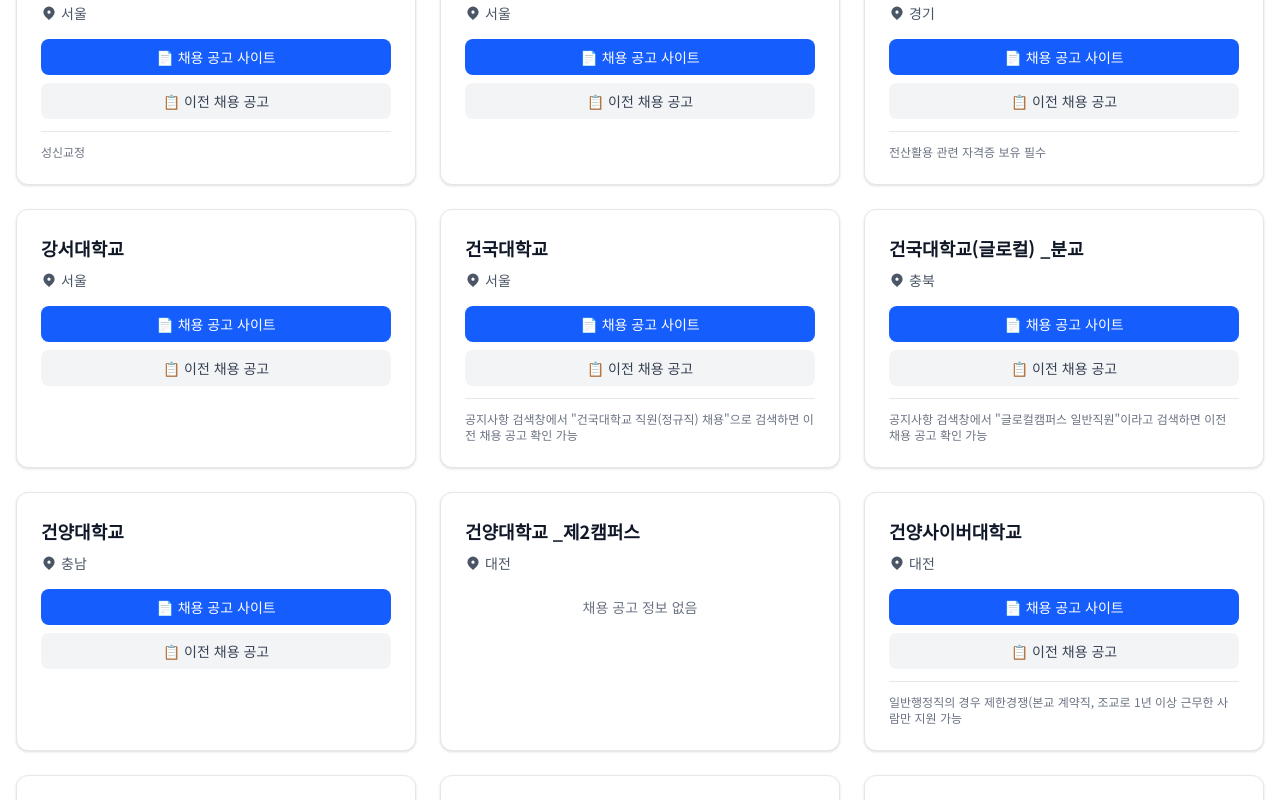
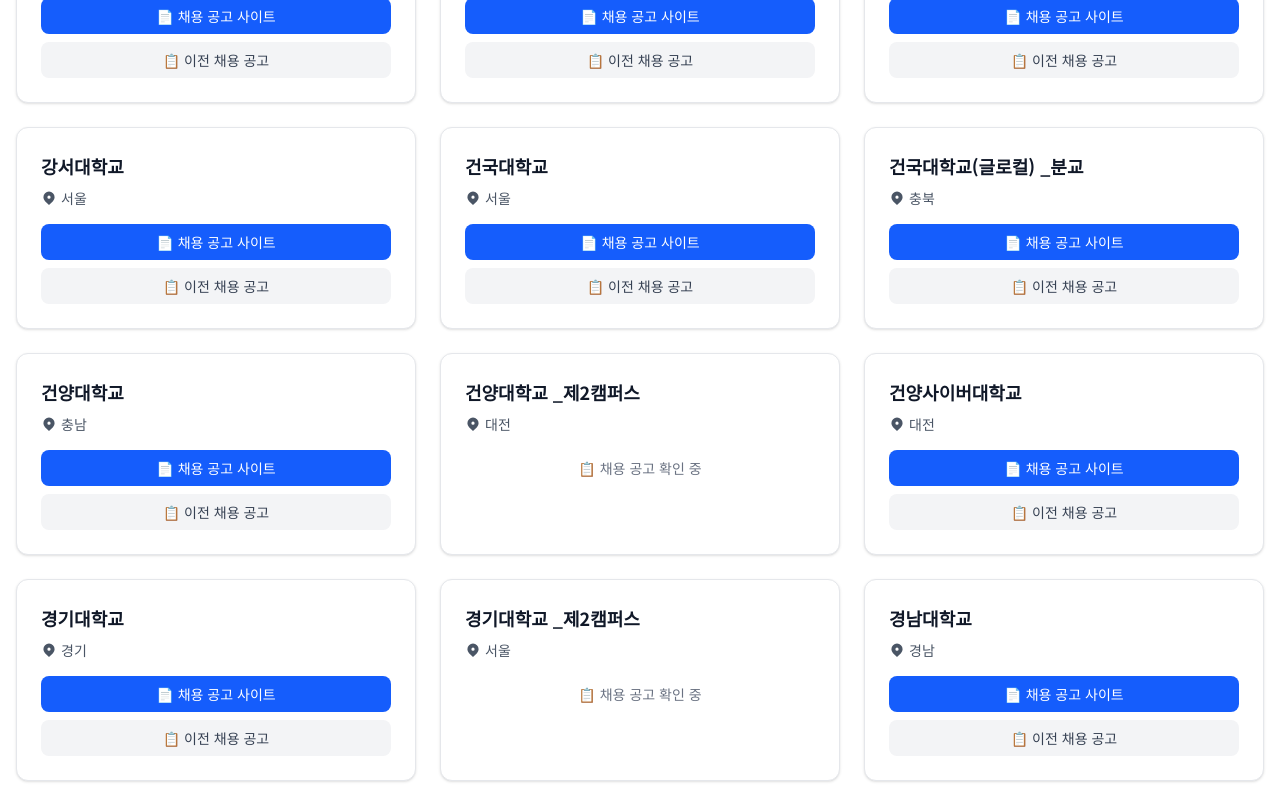
Before and after one commit to jsecolens/daruharutv-blog, a Next.js app: page /recruitment in a window 1280 px wide. Shown: the part 1260-2060 px from the top of the page. Built offline with nearby package versions, Linux system fonts and the light colour scheme.

Commit message:
Remove sensitive note field and update empty state text
- Remove university note display (sensitive information)
- Change '채용 공고 정보 없음' to '📋 채용 공고 확인 중'
- Better user experience with active status message

LOCAL COMMIT - NOT FOR DEPLOYMENT

```diff
--- a/src/app/recruitment/page.tsx
+++ b/src/app/recruitment/page.tsx
@@ -149,17 +149,10 @@
               )}
               {!university.recruitmentUrl && !university.previousUrl && (
                 <p className="text-sm text-gray-500 text-center py-2">
-                  채용 공고 정보 없음
+                  📋 채용 공고 확인 중
                 </p>
               )}
             </div>
-
-            {/* 비고 */}
-            {university.note && (
-              <p className="mt-3 text-xs text-gray-500 border-t border-gray-200 pt-3">
-                {university.note}
-              </p>
-            )}
           </div>
         ))}
       </div>
```
